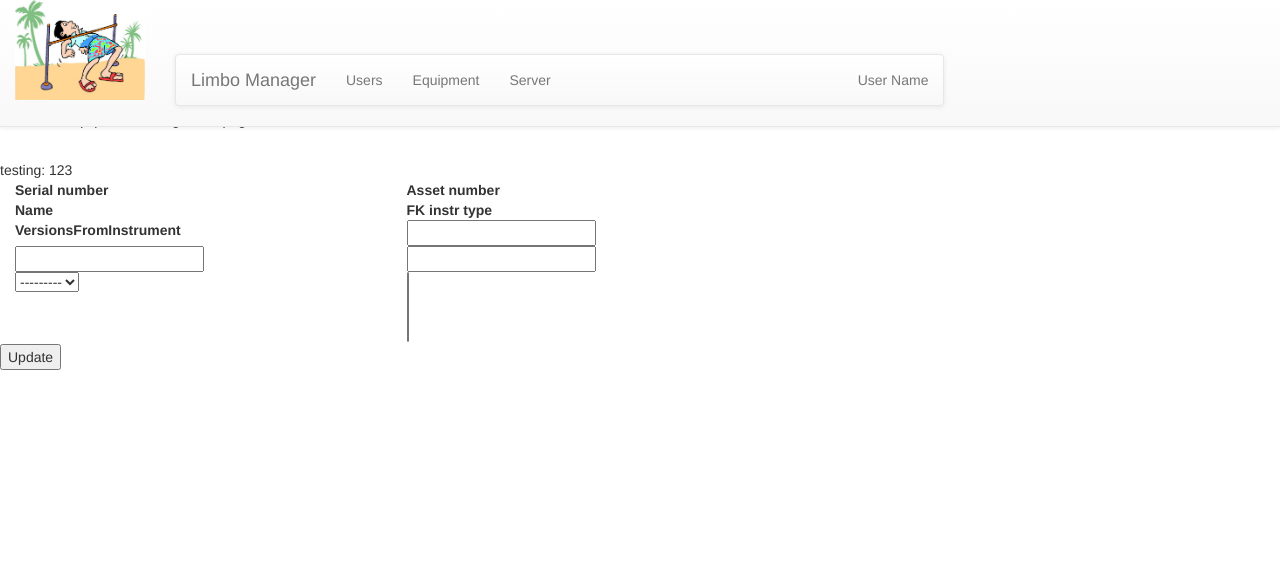
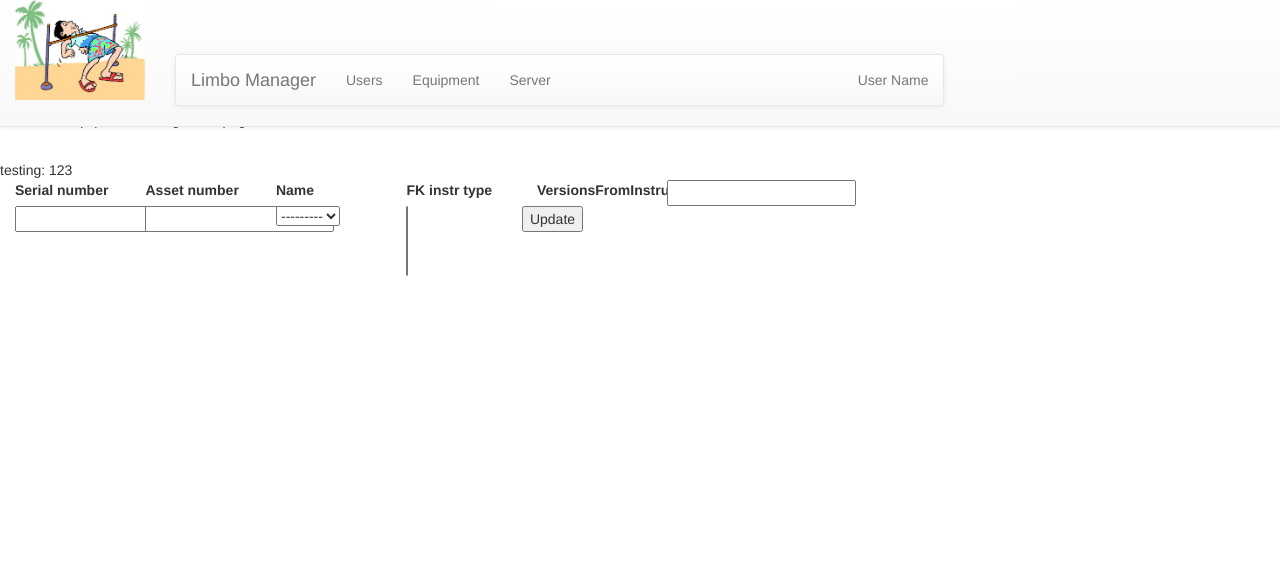
Before and after one commit to burningbaal/CS419django, a Django app: page /edit/equipment.html in a window 1280 px wide. Shown: the top 584 px of the page. Run offline with Django 3.2, Linux system fonts and the light colour scheme; data that the repository does not hold is empty.

Commit message:
shrinking columns

```diff
--- a/limbo/templates/limboHtml/EquipmentManagement.html
+++ b/limbo/templates/limboHtml/EquipmentManagement.html
@@ -10,7 +10,7 @@
 			{% for form in formSet|slice:":1" %}
 				{% for field in form %}
 					{% if field.label != "Id" %}
-						<div class="col-md-6"><strong>{{field.label}}</strong></div>
+						<div class="col-md-2"><strong>{{field.label}}</strong></div>
 					{% endif %}
 				{% endfor %}
 			{% endfor %}
@@ -19,7 +19,7 @@
 		<div class='row-fluid'>
 			{% for field in form %}
 				{% if field.label != "Id" %}
-					<div class="col-md-6">{{field}} </div>
+					<div class="col-md-2">{{field}} </div>
 				{% else %}
 					{{field}}
 				{% endif %}
```
